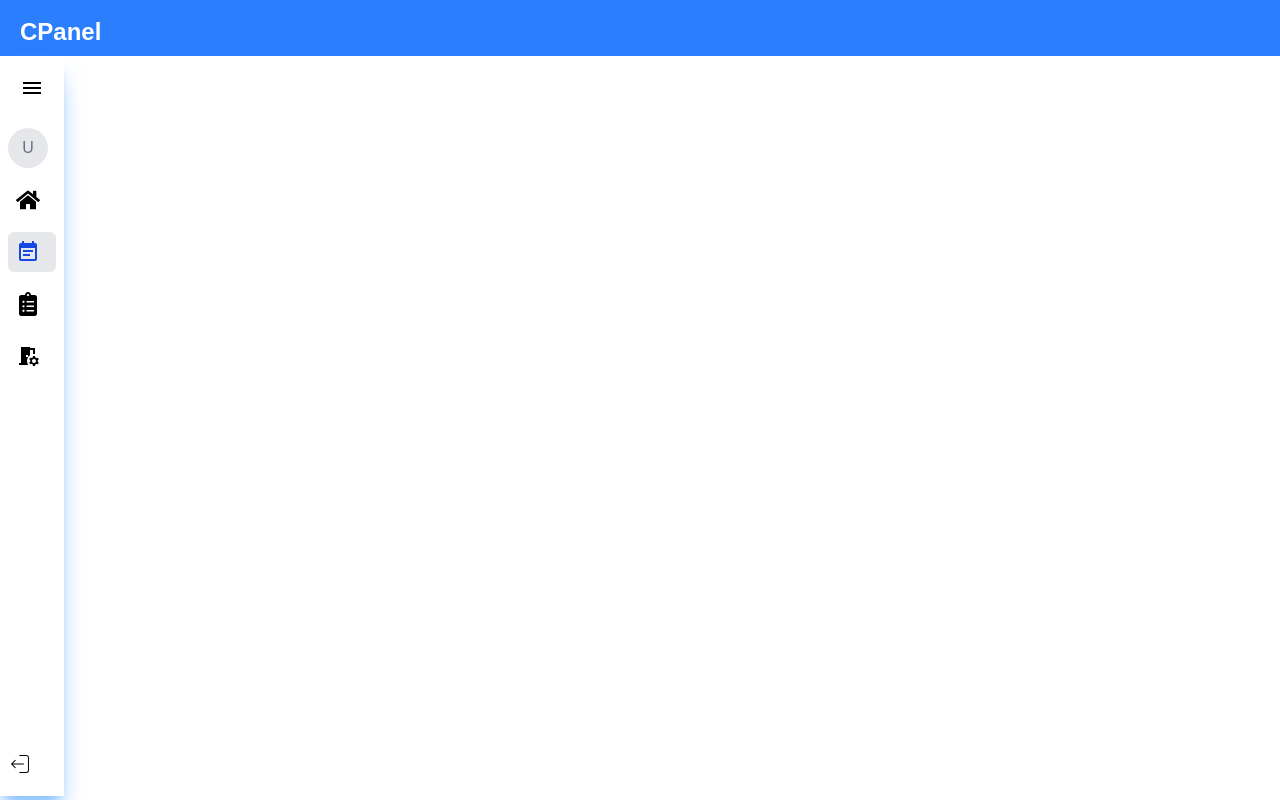
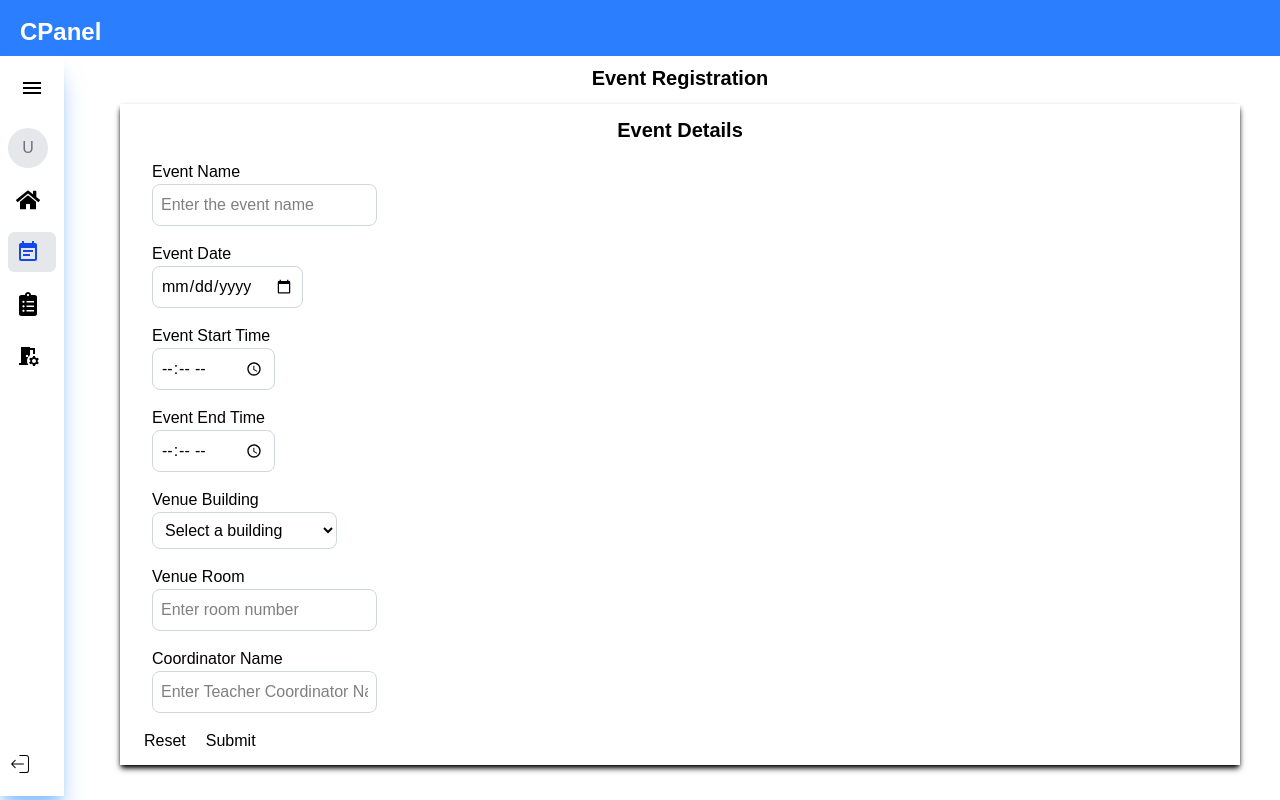
Before and after one commit to Eaman006/Campus-Navigator, a Next.js app in the folder my-app/: page /cpanel/event-register in a window 1280 px wide. Built offline with nearby package versions, Linux system fonts and the light colour scheme; no server answers.

Commit message:
event registration under construction

```diff
--- a/my-app/app/cpanel/event-register/page.js
+++ b/my-app/app/cpanel/event-register/page.js
@@ -1,11 +1,60 @@
-import React from 'react'
+"use client"
+import React, { useState } from 'react'
 
 const page = () => {
+  const [venueBuilding, setVenueBuilding] = useState("");
+
+  const handleSelectChange = (e) => {
+    setVenueBuilding(e.target.value);
+  };
+
   return (
-    <div>
+    <div className='text-black pl-20'>
+      <div className='font-bold text-center text-xl m-2'>
+        Event Registration
+      </div>
+      <div className='mx-10 shadow-md shadow-black'>
+        <form className='m-3 p-3' action="">
+          <div className='text-center mb-4 font-bold text-xl'>Event Details</div>
+
+          <div className='mx-2'>Event Name</div>
+          <input type="text" placeholder='Enter the event name' className="ml-2 mb-4 p-2 border border-gray-300 rounded-lg" />
+
+          <div className='mx-2'>Event Date</div>
+          <input type="date" className="ml-2 mb-4 p-2 border border-gray-300 rounded-lg" />
+
+          <div className='mx-2'>Event Start Time</div>
+          <input type="time" className="ml-2 mb-4 p-2 border border-gray-300 rounded-lg" />
+
+          <div className='mx-2'>Event End Time</div>
+          <input type="time" className="ml-2 mb-4 p-2 border border-gray-300 rounded-lg" />
+
+          <div className='mx-2'>Venue Building</div>
+          <select
+            value={venueBuilding}
+            onChange={handleSelectChange}
+            className="ml-2 mb-4 p-2 border border-gray-300 rounded-lg"
+          >
+            <option value="" disabled>Select a building</option>
+            <option value="Building A">Academic Block 1</option>
+            <option value="Building B">Academic Block 2</option>
+            <option value="Building C">Architecture Building</option>
+            <option value="Building D">Lab Complex</option>
+          </select>
+          <div className='mx-2'>Venue Room</div>
+          <input type="text" placeholder='Enter room number' className="ml-2 mb-4 p-2 border border-gray-300 rounded-lg" />
+          <div className='mx-2'>Coordinator Name</div>
+          <input type="text" placeholder='Enter Teacher Coordinator Name' className="ml-2 mb-4 p-2 border border-gray-300 rounded-lg" />
+          <div className='flex gap-5'>
+            <button>Reset</button>
+            <button>Submit</button>
+
+          </div>
+        </form>
+      </div>
 
     </div>
   )
 }
 
-export default page
+export default page;
--- a/my-app/app/cpanel/eventlist/page.js
+++ b/my-app/app/cpanel/eventlist/page.js
@@ -2,7 +2,10 @@ import React from 'react'
 
 const page = () => {
   return (
-    <div>
+    <div className=' text-black pl-20'>
+      <div className='font-bold text-center text-xl m-2'>
+        Event List
+      </div>
 
     </div>
   )
--- a/my-app/app/cpanel/room/page.js
+++ b/my-app/app/cpanel/room/page.js
@@ -2,7 +2,10 @@ import React from 'react'
 
 const page = () => {
   return (
-    <div>
+    <div className=' text-black pl-20'>
+      <div className='font-bold text-center text-xl m-2'>
+        Check Room Availability
+      </div>
 
     </div>
   )
```
